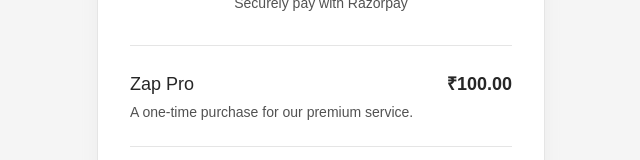
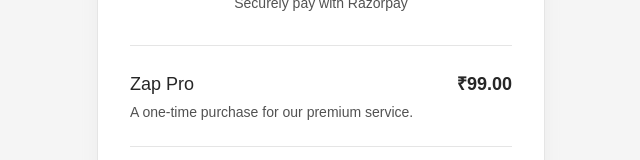
Before and after one commit to michael-020/zap-payment, a Next.js app: page /payment-page in a window 1280 px wide. Shown: the part 297-457 px from the top of the page, without its empty margins (319-959 px from the left). Built offline with nearby package versions, Linux system fonts and the light colour scheme.

Commit message:
Update amount in the payment-page

```diff
--- a/app/payment-page/page.tsx
+++ b/app/payment-page/page.tsx
@@ -8,7 +8,7 @@
 import { useSearchParams } from "next/navigation"
 
 const PaymentPage = () => {
-    const amount = 100;
+    const amount = 99;
     const [isProcessing, setIsProcessing] = useState(false);
     const [paymentStatus, setPaymentStatus] = useState("");
     const [razorpayLoaded, setRazorpayLoaded] = useState(false);
```
